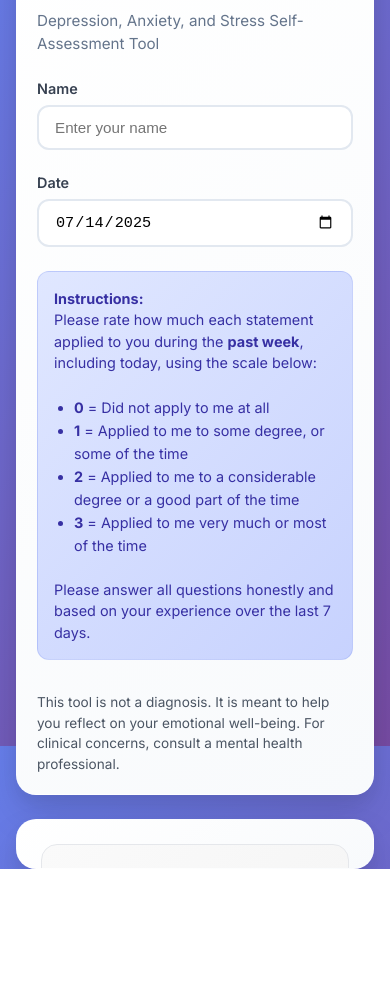
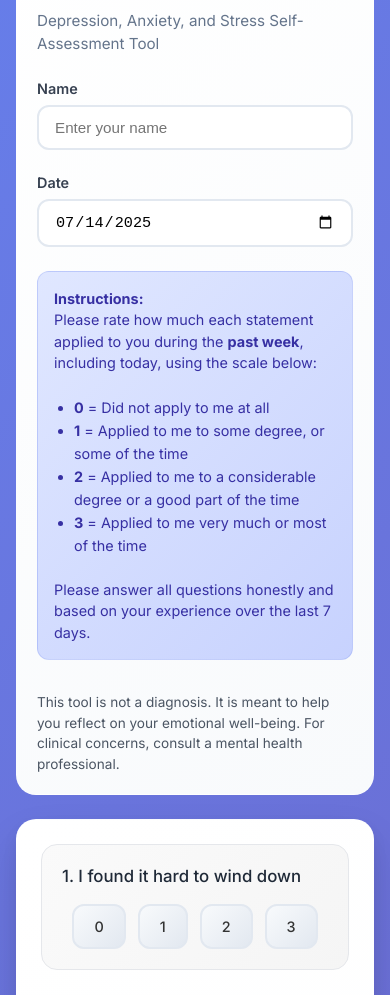
Before and after one commit to rambo1111/DASS-21_assessment, a plain HTML site: page index.html in a window 390 px wide. Shown: the part 98-1093 px from the top of the page. Before the commit the page ends 967 px from the top, so only its background shows below. Drawn offline with nearby package versions, Linux system fonts and the light colour scheme.

Commit message:
Update index.html

```diff
--- a/index.html
+++ b/index.html
@@ -326,18 +326,26 @@
 
 @media (max-width: 768px) {
   .container {
-        grid-template-columns: 1fr;
-        grid-template-rows: auto 1fr;
+    display: flex;
+    flex-direction: column;
+    height: auto;
     padding: 16px;
   }
 
   .sidebar {
+    width: 100%;
     padding: 20px;
+    position: static;
+    box-shadow: none;
   }
 
   .main {
+    width: 100%;
     padding: 24px;
+    overflow-y: visible;
   }
+}
+
 
       .options {
         justify-content: center;
```
Lines whose indentation alone changed are shown as unchanged.
